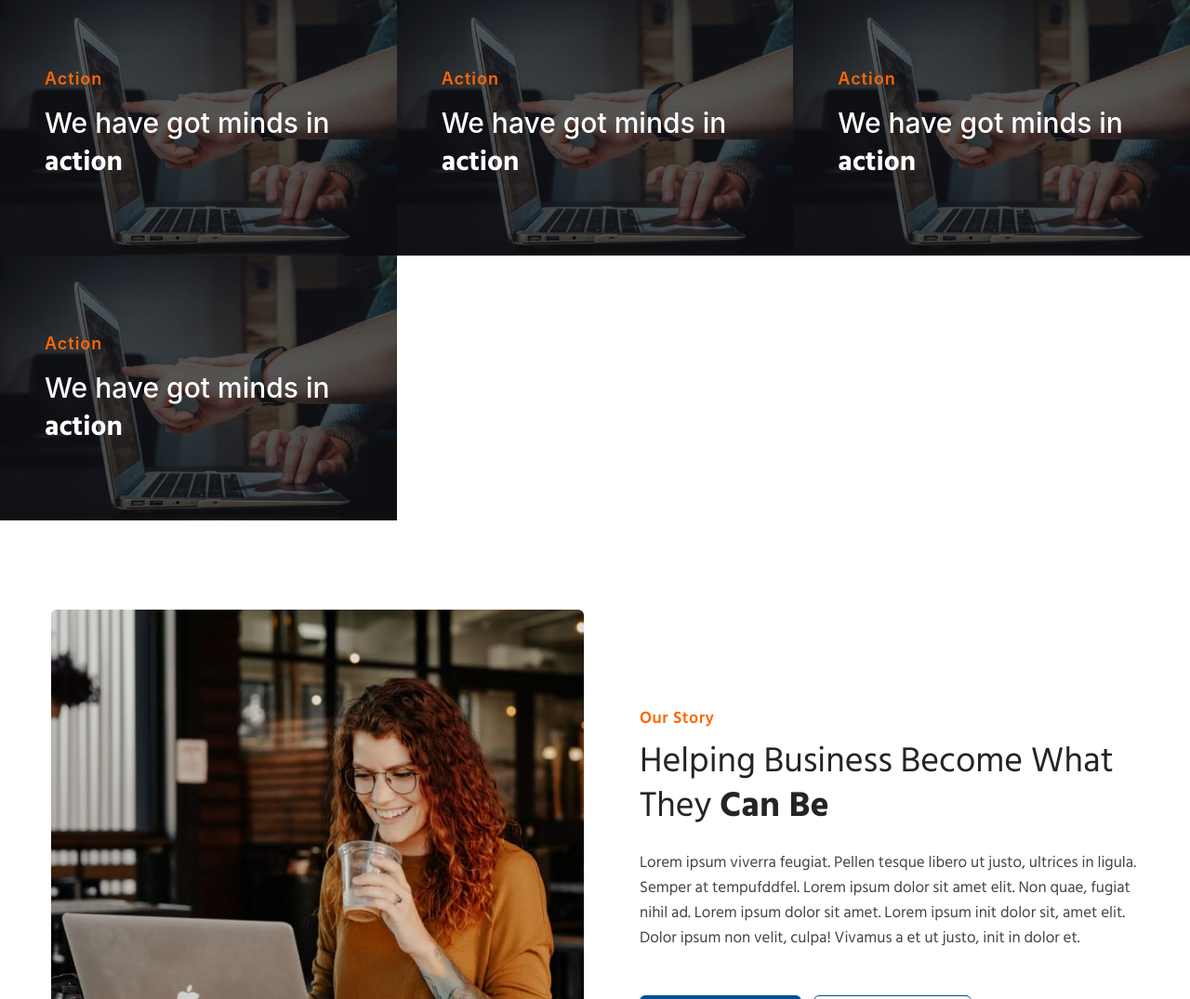
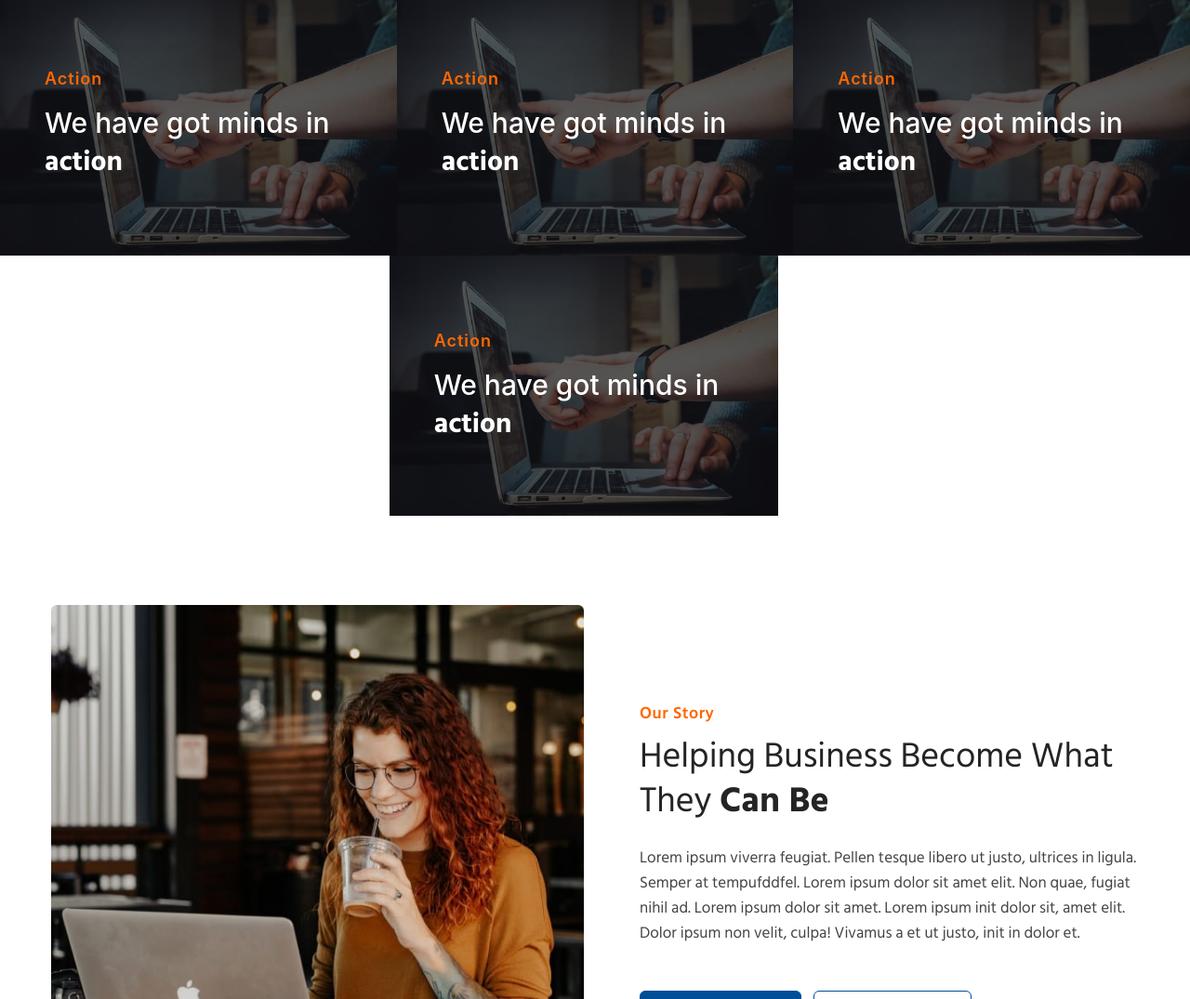
Before and after one commit to ameeridz/HTPortfolio-v2, a plain HTML site: page index.html in a window 1280 px wide. Shown: the part 1014-2089 px from the top of the page at 93% size. Drawn offline with nearby package versions, Linux system fonts and the light colour scheme; files that its build step writes are made by us from their sources.

Commit message:
Update index.html

```diff
--- a/index.html
+++ b/index.html
@@ -406,6 +406,7 @@ RIGHT SIDEBAR TOGGLE SECTION
                         </div>
                     </div>
                 </div>
+                <div class="row justify-content-center">
                     <div class="col-lg-4 col-sm-6 mt-sm-0 m px-md-0 w3-gridhny-1 position-relative">
                         <div class="grids3-info">
                             <a href="#" class="d-block zoom"><img src="assets/images/g1.jpg" alt="" class="img-fluid news-image"></a>
@@ -415,6 +416,7 @@ RIGHT SIDEBAR TOGGLE SECTION
                             </div>
                         </div>
                     </div>
+
             </div>
         </div>
     </div>
```
Lines whose indentation alone changed are shown as unchanged.
